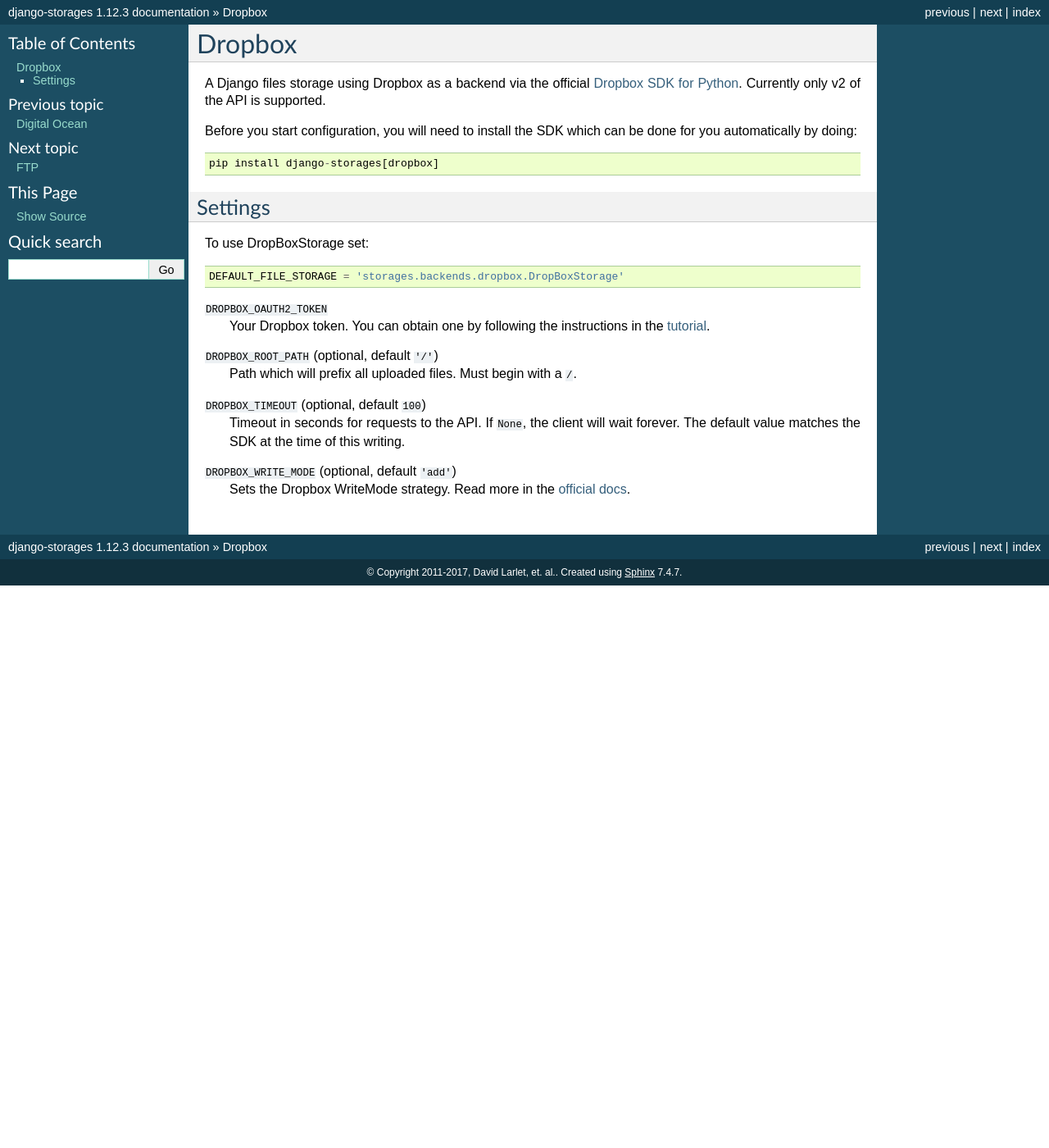
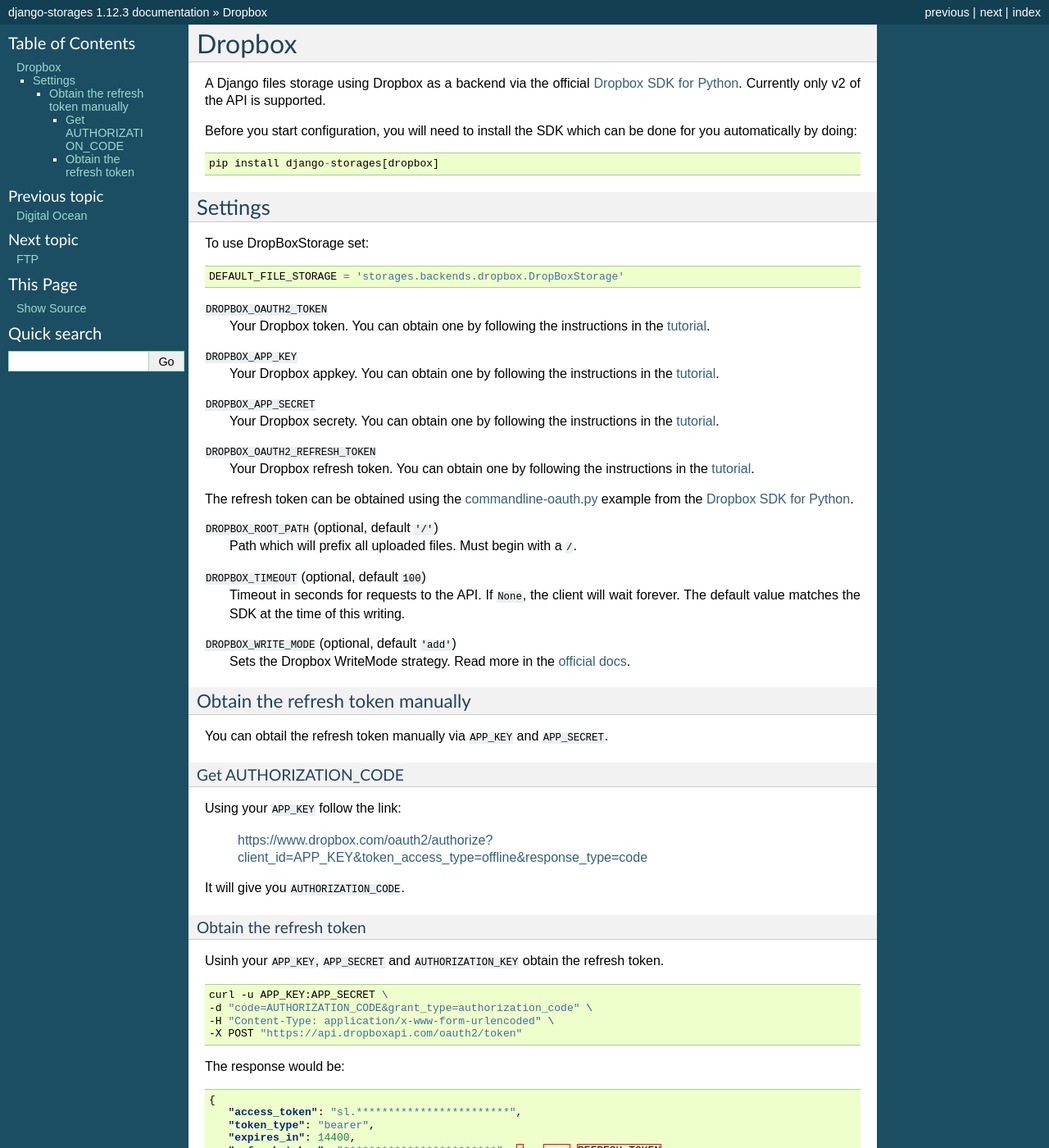
Before and after one commit to jschneier/django-storages, a Sphinx documentation site: the page built from docs/backends/dropbox.rst, in a window 1280 px wide and 1400 px high. Shown: the whole window at 82% size. Built offline with Sphinx 7.4.7, drawn with Linux system fonts in a browser that asks for light colours; some of the changed text lies outside the part shown.

Commit message:
Add refresh token support

```diff
--- a/docs/backends/dropbox.rst
+++ b/docs/backends/dropbox.rst
@@ -19,6 +19,17 @@
 ``DROPBOX_OAUTH2_TOKEN``
    Your Dropbox token. You can obtain one by following the instructions in the `tutorial`_.
 
+``DROPBOX_APP_KEY``
+   Your Dropbox appkey. You can obtain one by following the instructions in the `tutorial`_.
+
+``DROPBOX_APP_SECRET``
+   Your Dropbox secrety. You can obtain one by following the instructions in the `tutorial`_.
+
+``DROPBOX_OAUTH2_REFRESH_TOKEN``
+   Your Dropbox refresh token. You can obtain one by following the instructions in the `tutorial`_.
+
+The refresh token can be obtained using the `commandline-oauth.py`_ example from the `Dropbox SDK for Python`_.
+
 ``DROPBOX_ROOT_PATH`` (optional, default ``'/'``)
    Path which will prefix all uploaded files. Must begin with a ``/``.
 
@@ -29,6 +40,47 @@
 ``DROPBOX_WRITE_MODE`` (optional, default ``'add'``)
    Sets the Dropbox WriteMode strategy. Read more in the `official docs`_.
 
+Obtain the refresh token manually
+#################################
+
+You can obtail the refresh token manually via ``APP_KEY`` and ``APP_SECRET``.
+
+Get AUTHORIZATION_CODE
+**********************
+
+Using your ``APP_KEY`` follow the link:
+
+   https://www.dropbox.com/oauth2/authorize?client_id=APP_KEY&token_access_type=offline&response_type=code
+
+It will give you ``AUTHORIZATION_CODE``.
+
+Obtain the refresh token
+*************************
+
+Usinh your ``APP_KEY``, ``APP_SECRET`` and ``AUTHORIZATION_KEY`` obtain the refresh token.
+
+.. code-block:: shell
+
+   curl -u APP_KEY:APP_SECRET \
+   -d "code=AUTHORIZATION_CODE&grant_type=authorization_code" \
+   -H "Content-Type: application/x-www-form-urlencoded" \
+   -X POST "https://api.dropboxapi.com/oauth2/token"
+
+The response would be:
+
+.. code-block:: json
+
+   {
+      "access_token": "sl.************************",
+      "token_type": "bearer",
+      "expires_in": 14400,
+      "refresh_token": "************************", <-- your REFRESH_TOKEN
+      "scope": <SCOPES>,
+      "uid": "************************",
+      "account_id": "dbid:************************"
+   }
+
 .. _`tutorial`: https://www.dropbox.com/developers/documentation/python#tutorial
 .. _`Dropbox SDK for Python`: https://www.dropbox.com/developers/documentation/python#tutorial
 .. _`official docs`: https://dropbox-sdk-python.readthedocs.io/en/latest/api/files.html#dropbox.files.WriteMode
+.. _`commandline-oauth.py`: https://github.com/dropbox/dropbox-sdk-python/blob/master/example/oauth/commandline-oauth.py
```
Also changed, not shown: 2 other files.
